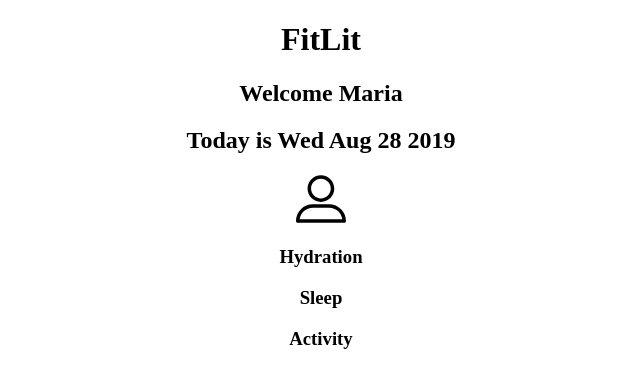
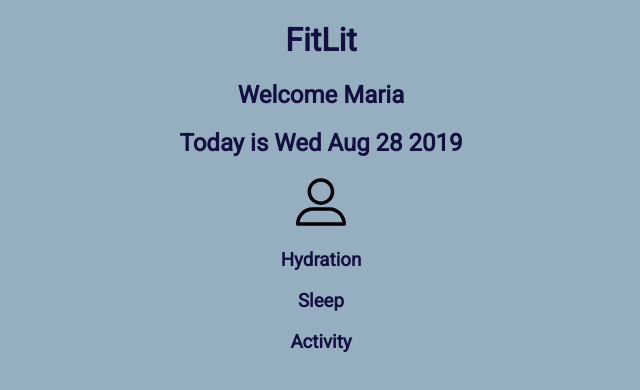
Before and after one commit to bradybridges/fit-lit, a website: page src/index.html in a window 1280 px wide. Shown: the whole page, without its empty margins (319-959 px from the left). Drawn offline with nearby package versions, Linux system fonts and the light colour scheme.

Commit message:
Add some styling to charts and css

```diff
--- a/src/Activity.js
+++ b/src/Activity.js
@@ -86,14 +86,9 @@ class Activity {
   }
 
   getWeekStairs(date) {
-    const selectedDay = this.userActivity.findIndex(data => data.date === date);
-    const firstDay = selectedDay - 6;
-    return this.userActivity.reduce((stairs, data, index) => {
-      if (index <= selectedDay && index >= firstDay) {
-        stairs.push({['x']: data.date, ['y']:data.flightsOfStairs})
-      }
-      return stairs;
-    }, []);
+    const today = this.userActivity.findIndex(data => data.date === date);
+    const week = this.userActivity.slice(today - 6, today + 1);
+     return week.map(day => ({['x']: day.date, ['y']: day.flightsOfStairs}))
   }
 
   getThreeDayStepTrends() {
--- a/src/index.html
+++ b/src/index.html
@@ -34,7 +34,6 @@
         <section id="hydration-data">
           <p>Water Consumed Today: <span id="water-today"></span></p>
           <p>Average Daily Water Consumption: <span id="water-average"></span></p>
-          <p>Water Consumed Over the Last Week:</p>
         </section>
           <canvas id="water-week-chart" width="400" height="400"></canvas>
       </section>
--- a/src/scripts.js
+++ b/src/scripts.js
@@ -111,28 +111,22 @@ $(document).ready(() =>{
   $('#hydration-header').click(function() {
     $('#hydration').slideToggle(500);
   });
+  Chart.defaults.global.defaultFontColor = 'rgba(34, 166, 179, 1.0)';
+  Chart.defaults.global.defaultFontFamily ='Roboto';
 
   //hydration charts
   const weeklyHydrationChart = new Chart($('#water-week-chart'), {
     type: 'line',
     data: {
-      labels: ['Today', 'Yesterday', '2 Days', '3 Days', '4 Days', '5 Days', '6 Days'],
+      labels: ['6 Days', '5 Days', '4 Days', '3 Days', '2 Days', 'Yesterday', 'Today'],
       datasets: [{
         label: 'Weekly Water Consumtion',
         data: hydration.getFluidOuncesForWeek(date),
-        backgroundColor: [
-          'rgba(148, 152, 152, .74)',
-          'rgba(148, 152, 152, .74)',
-          'rgba(148, 152, 152, .74)',
-          'rgba(148, 152, 152, .74)',
-          'rgba(148, 152, 152, .74)',
-          'rgba(148, 152, 152, .74)',
-          'rgba(148, 152, 152, .74)'
-        ]
+        backgroundColor: 'rgba(240, 147, 43, .5)',
+        borderColor: 'rgba(34, 166, 179, 1)'
       }]
     },
     options: {
-      defaultFontFamily: Chart.defaults.global.defaultFontFamily ='Roboto',
       responsive: false,
       maintainAspectRatio: true,
       aspectRatio: 2,
@@ -163,7 +157,7 @@ $(document).ready(() =>{
   const weeklyHoursSleepChart = new Chart($('#hours-sleep-week-chart'), {
     type: 'line',
     data: {
-      labels: ['Today', 'Yesterday', '2 Days', '3 Days', '4 Days', '5 Days', '6 Days'],
+      labels: ['6 Days', '5 Days', '4 Days', '3 Days', '2 Days', 'Yesterday', 'Today'],
       datasets: [{
         label: 'Weekly Hours Of Sleep',
         data: sleep.getSleepHoursForWeek(date),
@@ -179,7 +173,6 @@ $(document).ready(() =>{
       }]
     },
     options: {
-      defaultFontFamily: Chart.defaults.global.defaultFontFamily ='Roboto',
       responsive: false,
       maintainAspectRatio: true,
       aspectRatio: 2,
@@ -199,7 +192,7 @@ $(document).ready(() =>{
   const weeklySleepQualityChart = new Chart($('#sleep-quality-week-chart'), {
     type: 'line',
     data: {
-      labels: ['Today', 'Yesterday', '2 Days', '3 Days', '4 Days', '5 Days', '6 Days'],
+      labels: ['6 Days', '5 Days', '4 Days', '3 Days', '2 Days', 'Yesterday', 'Today'],
       datasets: [{
         label: 'Weekly Sleep Quality',
         data: sleep.getSleepQualityForWeek(date),
@@ -215,7 +208,6 @@ $(document).ready(() =>{
       }]
     },
     options: {
-      defaultFontFamily: Chart.defaults.global.defaultFontFamily ='Roboto',
       responsive: false,
       maintainAspectRatio: true,
       aspectRatio: 2,
@@ -265,7 +257,6 @@ $(document).ready(() =>{
       }]
     },
     options: {
-      defaultFontFamily: Chart.defaults.global.defaultFontFamily ='Roboto',
       responsive: false,
       maintainAspectRatio: true,
       aspectRatio: 2,
@@ -296,7 +287,6 @@ const compareMinutesChart = new Chart($('#minutes-chart'), {
       }]
     },
     options: {
-      defaultFontFamily: Chart.defaults.global.defaultFontFamily ='Roboto',
       responsive: false,
       maintainAspectRatio: true,
       aspectRatio: 2,
@@ -328,7 +318,6 @@ const compareStairsChart = new Chart($('#stairs-chart'), {
       }]
     },
     options: {
-      defaultFontFamily: Chart.defaults.global.defaultFontFamily ='Roboto',
       responsive: false,
       maintainAspectRatio: true,
       aspectRatio: 2,
@@ -362,7 +351,6 @@ const friendStepsChart = new Chart($('#friend-steps'), {
       }]
     },
     options: {
-      defaultFontFamily: Chart.defaults.global.defaultFontFamily ='Roboto',
       responsive: false,
       maintainAspectRatio: true,
       aspectRatio: 2,
@@ -398,7 +386,6 @@ const weeklyMinutesChart = new Chart($('#week-minutes-chart'), {
       }]
     },
     options: {
-      defaultFontFamily: Chart.defaults.global.defaultFontFamily ='Roboto',
       responsive: false,
       maintainAspectRatio: true,
       aspectRatio: 2,
@@ -434,7 +421,6 @@ const weeklyStepsChart = new Chart($('#week-steps-chart'), {
       }]
     },
     options: {
-      defaultFontFamily: Chart.defaults.global.defaultFontFamily ='Roboto',
       responsive: false,
       maintainAspectRatio: true,
       aspectRatio: 2,
@@ -470,7 +456,6 @@ const weeklyStairsChart = new Chart($('#week-stairs-chart'), {
       }]
     },
     options: {
-      defaultFontFamily: Chart.defaults.global.defaultFontFamily ='Roboto',
       responsive: false,
       maintainAspectRatio: true,
       aspectRatio: 2,
--- a/src/style.css
+++ b/src/style.css
@@ -1,8 +1,25 @@
+* {
+  box-sizing: border-box;
+  font-family: 'Roboto', sans-serif;
+ /* scroll-behavior: smooth;*/
+}
+
 body {
   text-align: center;
+  color: rgba(19, 15, 64,1.0);
+  background-color: rgba(149, 175, 192, 1.0);
+}
+
+canvas {
+  background-color: rgba(83, 92, 104, 1.0);
+}
+
+li {
+  list-style: none;
 }
 
 #profile-img {
+  fill: 'blue';
   height: 50px;
   width: 50px;
 }
```
